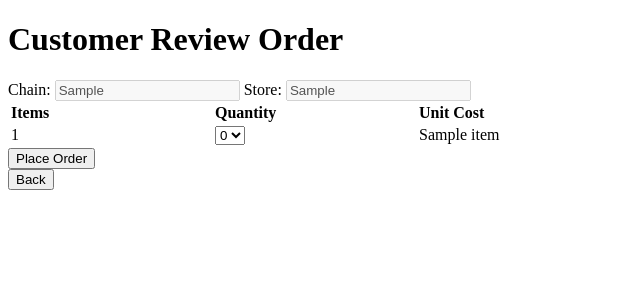
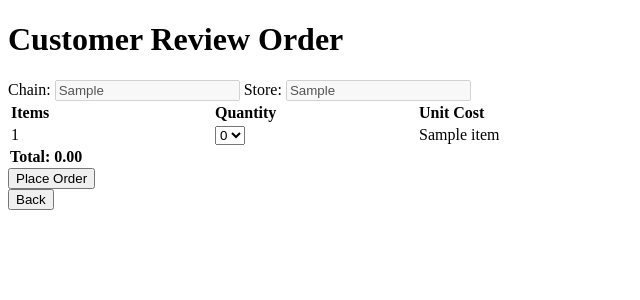
Before and after one commit to KevinLuo41/Drone_Delivery_Database, a Flask app: template templates/s16_review_order.html in a window 1280 px wide. Shown: the top 300 px of the page, without its empty margins (0-640 px from the left). Run offline with Flask 2, Linux system fonts and the light colour scheme; the template is opened without the code that fills it: most values are stand-ins (such as "Sample title", 1, 10 or a date in 2020); some libraries are stand-ins or nearby versions.

Commit message:
review order total update

```diff
--- a/templates/s16_review_order.html
+++ b/templates/s16_review_order.html
@@ -3,6 +3,7 @@
 <head>
     <title> Customer Review Order </title>
 </head>
+<script src="/static/jquery.js"></script>
 <style>
     h1 {
         text-align: left;
@@ -20,7 +21,7 @@
 <input type="text" name="Store" id="Store" value={{ store }} disabled/>
 
 <form id="update" action="/s16_place_order" method="POST">
-    <table style="text-align: left;">
+    <table id = "table" style="text-align: left;">
         <tr>
             <th style="width:200px">Items</th>
             <th style="width:200px">Quantity</th>
@@ -34,9 +35,9 @@
                     {{ i[0] }}
                     <input type="hidden" name="item" id="item" value="{{ i[0] }}">
                 </td>
-                <td>
+                <td id = "quantity {{ i[0] }}">
                     <label for="update"></label>
-                    <select name="update" id="update">
+                    <select name="update{{ i[0] }}" id="update {{ i[0] }}">
                         {% for num in range( i[2]|int ) %}
                             {% if num == i[1]|int %}
                                 <option value="{{ num }}" selected>{{ num }}</option>
@@ -58,11 +59,40 @@
     </table>
 	<input type="submit" value="Place Order" form="update"/>
 </form>
-<!-- <script charset="utf-8" type="text/javascript"> -->
-	<!-- <!-- var items = JSON.parse({{ items|tojson|safe }}); -->
-	<!-- var unitcost = document.getElementById( "unitcost" ).text; -->
-	<!-- console.log(unitcost) -->
-<!-- </script> -->
+<script charset="utf-8" type="text/javascript">
+	var items = JSON.parse('{{ items|tojson|safe }}');
+	function gettotal() {
+		var total = 0;
+		var row = document.getElementById("Total");
+		if (row !== null){
+			row.parentNode.removeChild(row);};
+
+		for (i in items){
+			var s1 = items[i][0];
+			var s2 = "update "
+			var new_id = s2.concat(s1);
+			var q = document.getElementById(new_id).value
+			total = total + q * parseFloat(items[i][3]);
+		};
+		var t = document.createElement("tr");
+		var d1 = document.createElement("td");
+		var d2 = document.createElement("td");
+		var Text = document.createTextNode("Total: "+total.toFixed(2));
+		t.id = "Total";
+		t.style.fontWeight = "900";
+		t.appendChild(Text);
+		table = document.getElementById("table").appendChild(t)
+		};
+	gettotal();
+	console.log(items)
+	for (i in items){
+		var s1 = items[i][0];
+		var s2 = "quantity "
+		var new_id = s2.concat(s1);
+		document.getElementById(new_id).addEventListener("change", function() {gettotal();});
+		};
+
+</script>
 
 <form action="/s3_home_customer">
     <input type="submit" value="Back"/>
```
